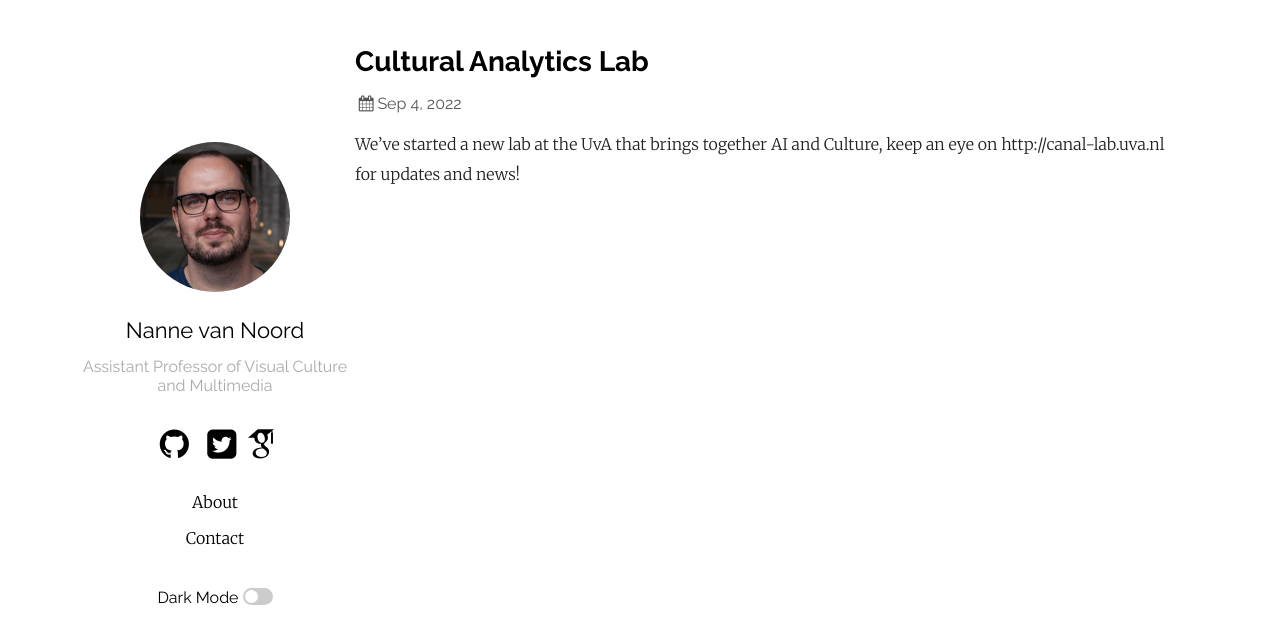
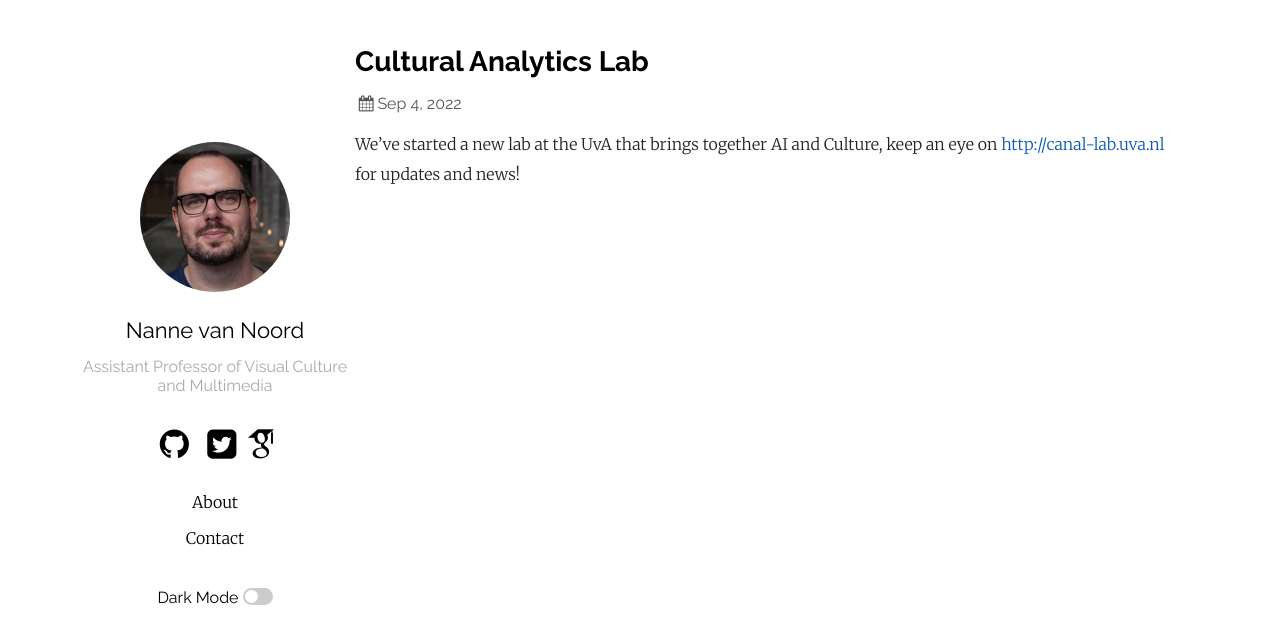
Before and after one commit to Nanne/nanne.github.io, a Jekyll site: the page built from _posts/2022-09-04-cultural-analytics-lab.md, in a window 1280 px wide. Shown: the top 644 px of the page. Built offline with Jekyll 4.4.1, drawn with Linux system fonts in a browser that asks for light colours; some web fonts are replaced; part of the change alters nothing that is shown.

```diff
--- a/_posts/2022-09-04-cultural-analytics-lab.md
+++ b/_posts/2022-09-04-cultural-analytics-lab.md
@@ -4,4 +4,4 @@ title: Cultural Analytics Lab
 date: 2022-09-04 22:00:00 +0000
 
 ---
-We've started a new lab at the UvA that brings together AI and Culture, keep an eye on http://canal-lab.uva.nl for updates and news!
+We've started a new lab at the UvA that brings together AI and Culture, keep an eye on [http://canal-lab.uva.nl](http://canal-lab.uva.nl "canal-lab.uva.nl") for updates and news!
```
